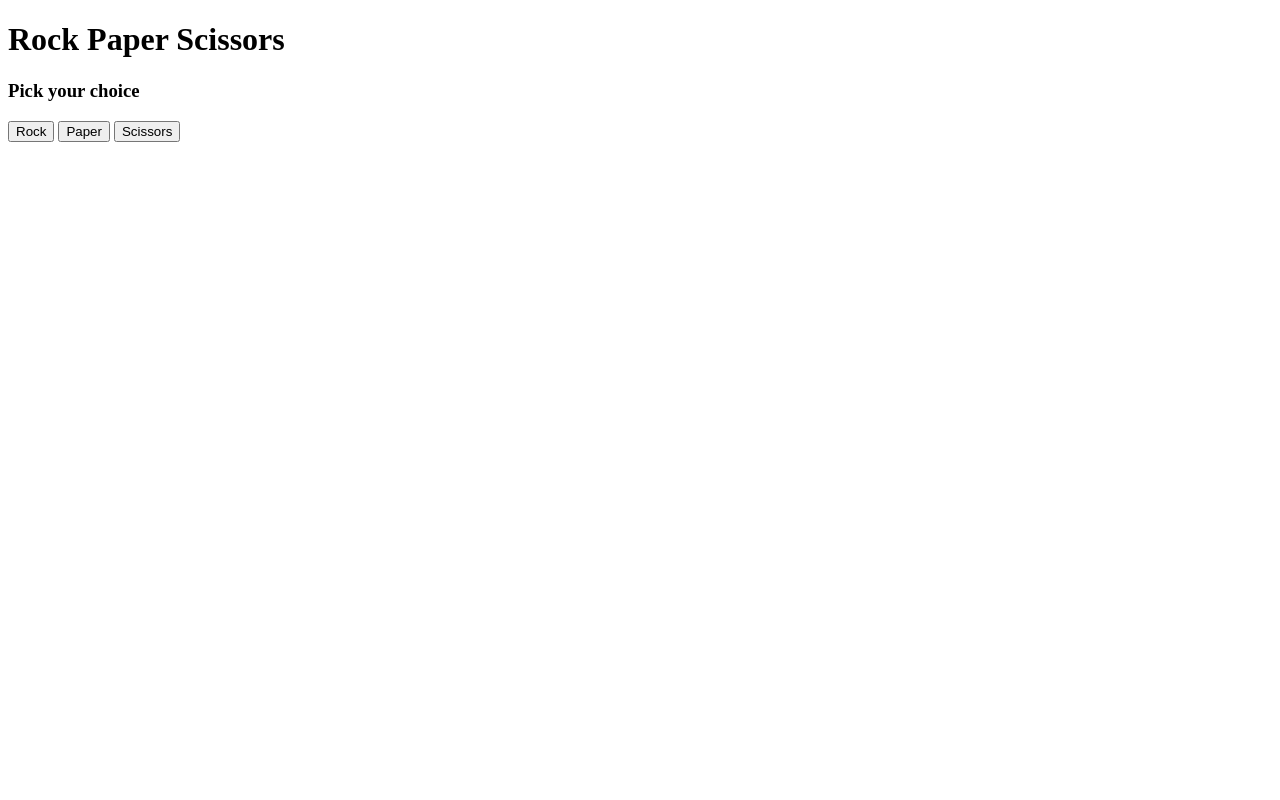
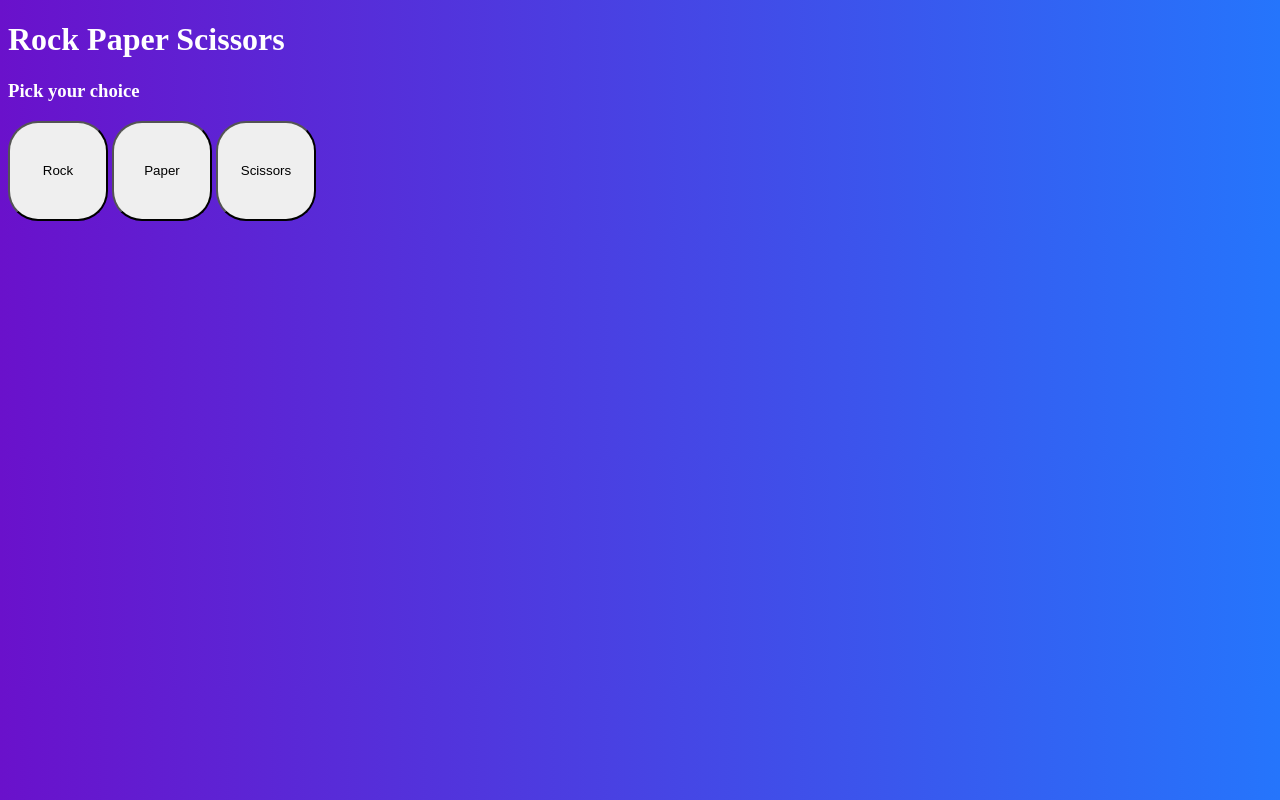
Before and after one commit to Betelsolomon/Rock-paper-scissors, a plain HTML site: page index.html in a window 1280 px wide. Drawn offline with Linux system fonts and the light colour scheme.

Commit message:
add style

```diff
--- a/index.html
+++ b/index.html
@@ -5,6 +5,7 @@
     <meta name="viewport" content="width=device-width, initial-scale=1.0">
     <title>Rock-paper-scissors</title>
     <script src="script.js" defer></script>
+    <link rel="stylesheet" href="style.css">
 </head>
 <body>
     <h1>Rock Paper Scissors</h1>
--- /dev/null
+++ b/style.css
@@ -0,0 +1,12 @@
+body{
+    color: white;
+    background: linear-gradient(to right, #6a11cb, #2575fc);
+
+
+}
+
+button{
+    height: 100px;
+    width: 100px;
+    border-radius: 30%;
+}
```
